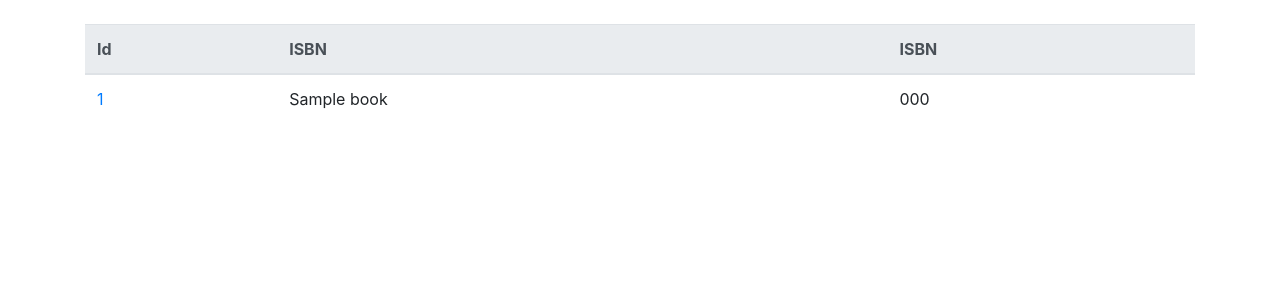
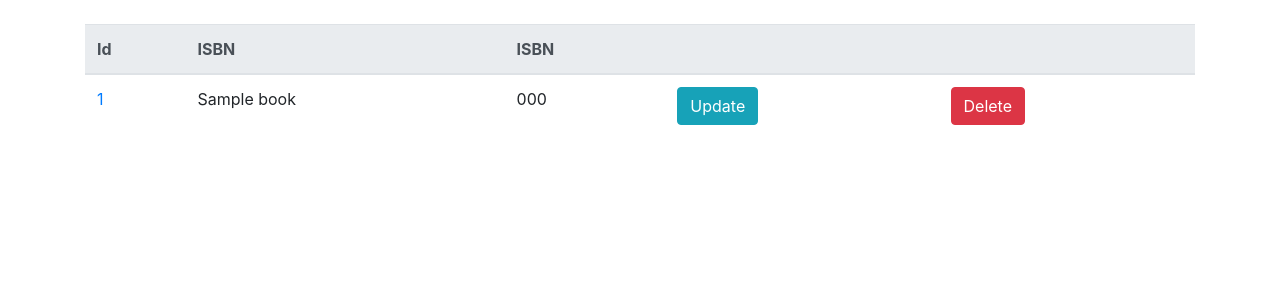
Before and after one commit to all-about-django/django-cbv-tutorial, a Django app: page /store/book in a window 1280 px wide. Shown: the part 56-356 px from the top of the page. Run offline with Django 3.2, Linux system fonts and the light colour scheme; a user stored in the database is signed in; tables that the repository leaves empty hold one stand-in row (values such as "Sample post"); some libraries are stand-ins or nearby versions.

Commit message:
add update and delete view buttons in list view.

```diff
--- a/src/cbvlibrary/templates/book/list.html
+++ b/src/cbvlibrary/templates/book/list.html
@@ -8,6 +8,8 @@
                 <th scope="col">Id</th>
                 <th scope="col">ISBN</th>
                 <th scope="col">ISBN</th>
+                <th scope="col"></th>
+                <th scope="col"></th>
             </tr>
         </thead>
         <tbody>
@@ -16,6 +18,10 @@
                 <td><a href="{% url 'book-detail' book.id %}">{{book.id}}</a></td>
                 <td>{{book.name}}</td>
                 <td>{{book.isbn_number}}</td>
+                <td>
+                    <a href="{% url 'book-update' book.id %}" class="btn btn-info">Update</a>
+                </td>
+                <td><a href="{% url 'book-delete' book.id %}" class="btn btn-danger">Delete</a></td>
             </tr>
             {% endfor %}
         </tbody>
```
